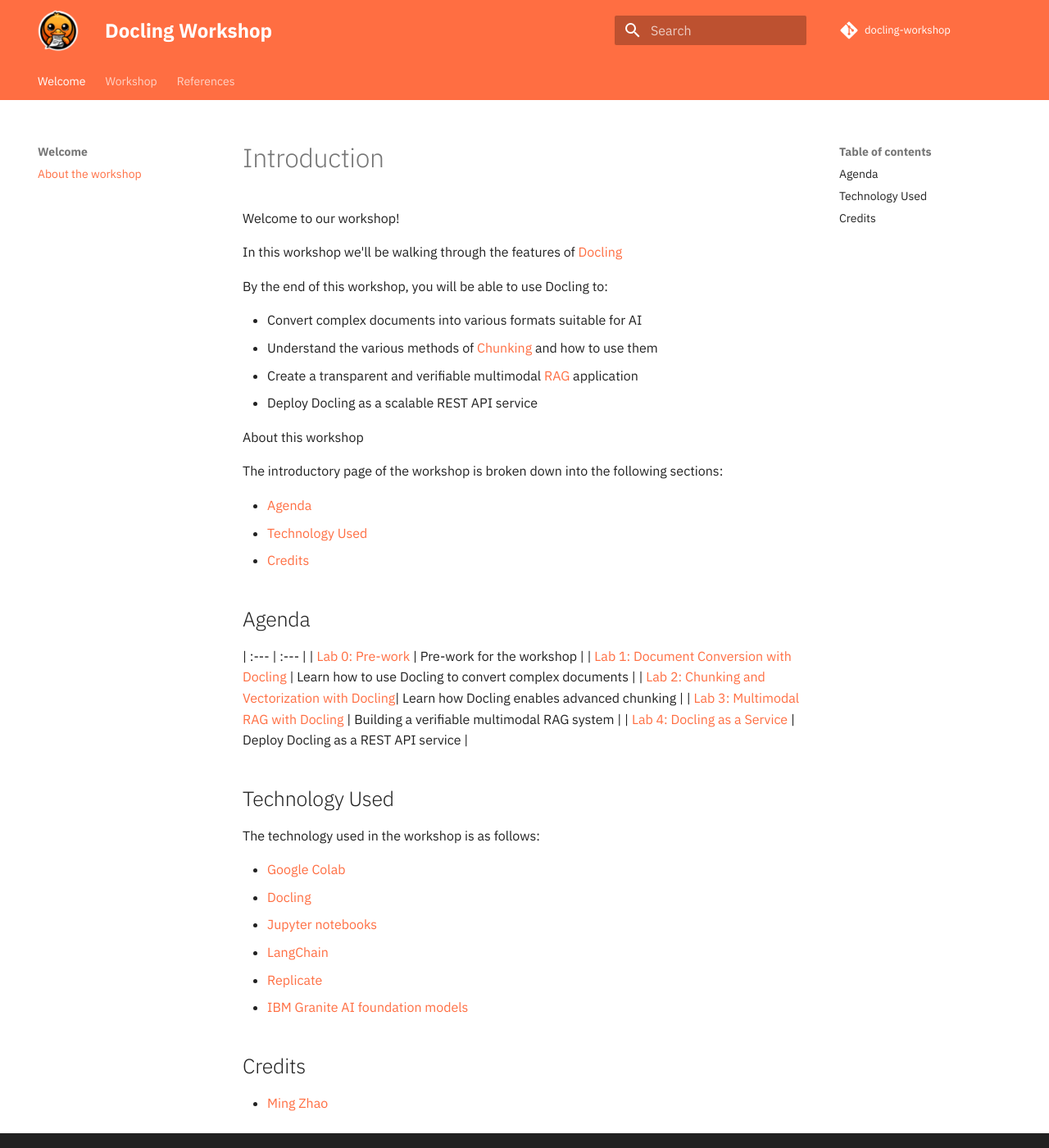
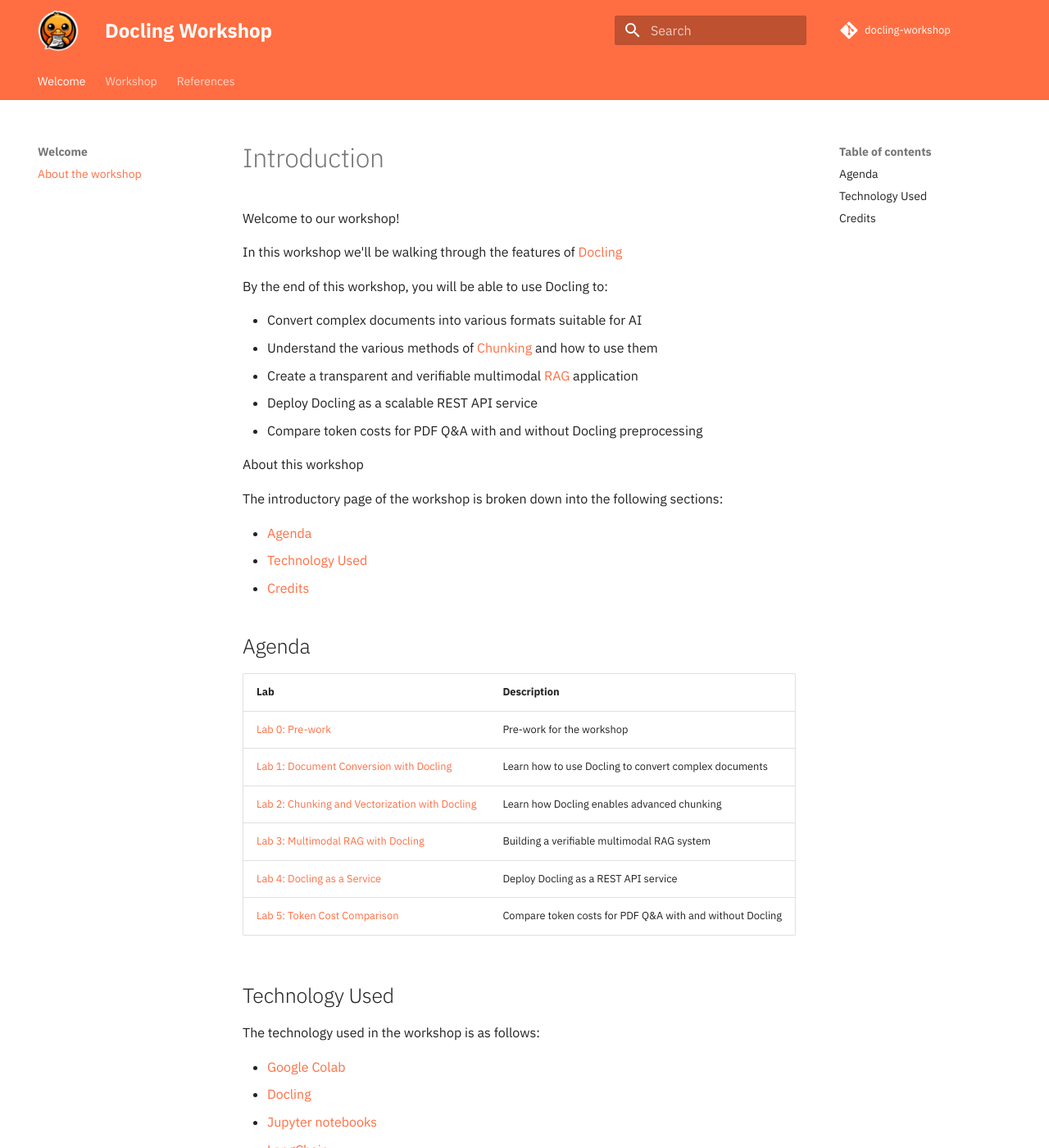
Before and after one commit to mingxzhao/docling-workshop, an MkDocs documentation site: the page built from docs/README.md, in a window 1280 px wide and 1400 px high. Shown: the whole window at 82% size. Built offline with MkDocs 1.6.1 and Material for MkDocs 9.7.7, drawn with Linux system fonts in a browser that asks for light colours; comment, search, counter and statistics services are not loaded.

Commit message:
Add Lab 5 and fix agenda table formatting

```diff
--- a/docs/README.md
+++ b/docs/README.md
@@ -16,6 +16,7 @@
 * Understand the various methods of [Chunking](https://www.ibm.com/architectures/papers/rag-cookbook/chunking) and how to use them
 * Create a transparent and verifiable multimodal [RAG](https://research.ibm.com/blog/retrieval-augmented-generation-RAG) application
 * Deploy Docling as a scalable REST API service
+* Compare token costs for PDF Q&A with and without Docling preprocessing
 
 About this workshop
 
@@ -27,12 +28,14 @@
 
 ## Agenda
 
+| Lab | Description |
 | :--- | :--- |
 | [Lab 0: Pre-work](pre-work/README.md) | Pre-work for the workshop |
 | [Lab 1: Document Conversion with Docling](lab-1/README.md) | Learn how to use Docling to convert complex documents |
 | [Lab 2: Chunking and Vectorization with Docling](lab-2/README.md)| Learn how Docling enables advanced chunking |
 | [Lab 3: Multimodal RAG with Docling](lab-3/README.md) | Building a verifiable multimodal RAG system |
 | [Lab 4: Docling as a Service](lab-4/README.md) | Deploy Docling as a REST API service |
+| [Lab 5: Token Cost Comparison](lab-5/README.md) | Compare token costs for PDF Q&A with and without Docling |
 
 ## Technology Used
 
```
